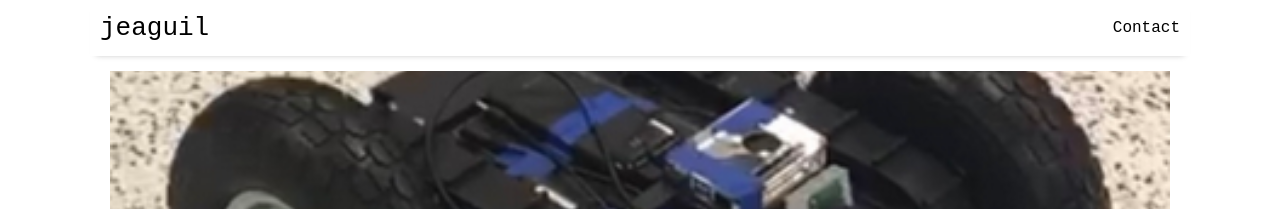
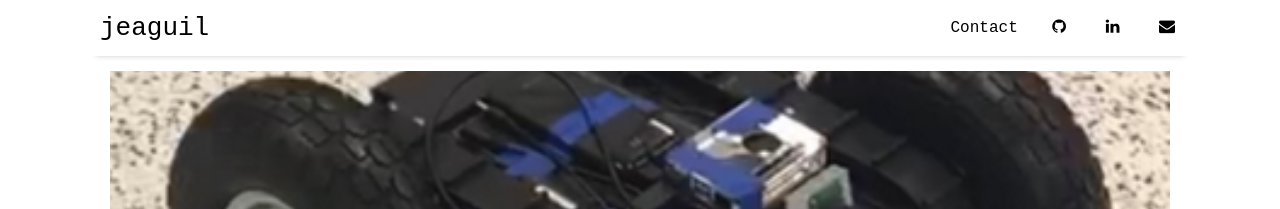
Before and after one commit to jeaguil/jeaguil.github.io, a Jekyll site: the page built from index.html, in a window 1280 px wide. Shown: the top 209 px of the page. Built offline with Jekyll 4.4.1, drawn with Linux system fonts in a browser that asks for light colours; nearby versions of some CDN libraries; the list of posts is cut into pages by our own code.

Commit message:
Added social in header

```diff
--- a/_includes/header.html
+++ b/_includes/header.html
@@ -7,9 +7,9 @@
       <a href="{{ site.github.url }}/{{ item.folder }}/{{ item.file }}" class="menu-link">{{ item.name }}</a>
     {% endfor %}
 
-    <!-- {% for item in site.data.settings.social %}
+    {% for item in site.data.settings.social %}
       <a href="{{ item.link }}" class="menu-link" target="_blank"><i class="fa fa-{{ item.icon }}" aria-hidden="true"></i></a>
-    {% endfor %} -->
+    {% endfor %}
   </nav>
   <div class="dropdown">
     <button class="dropbtn"><i class="fa fa-bars" aria-hidden="true"></i></button>
```
